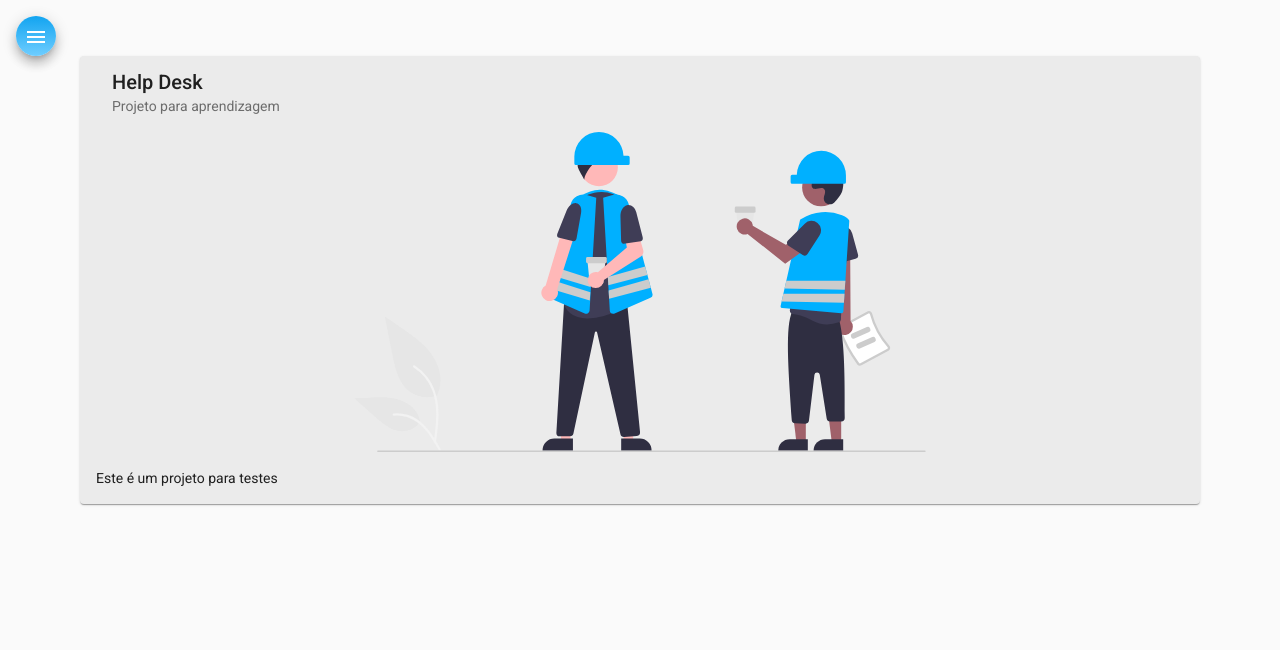
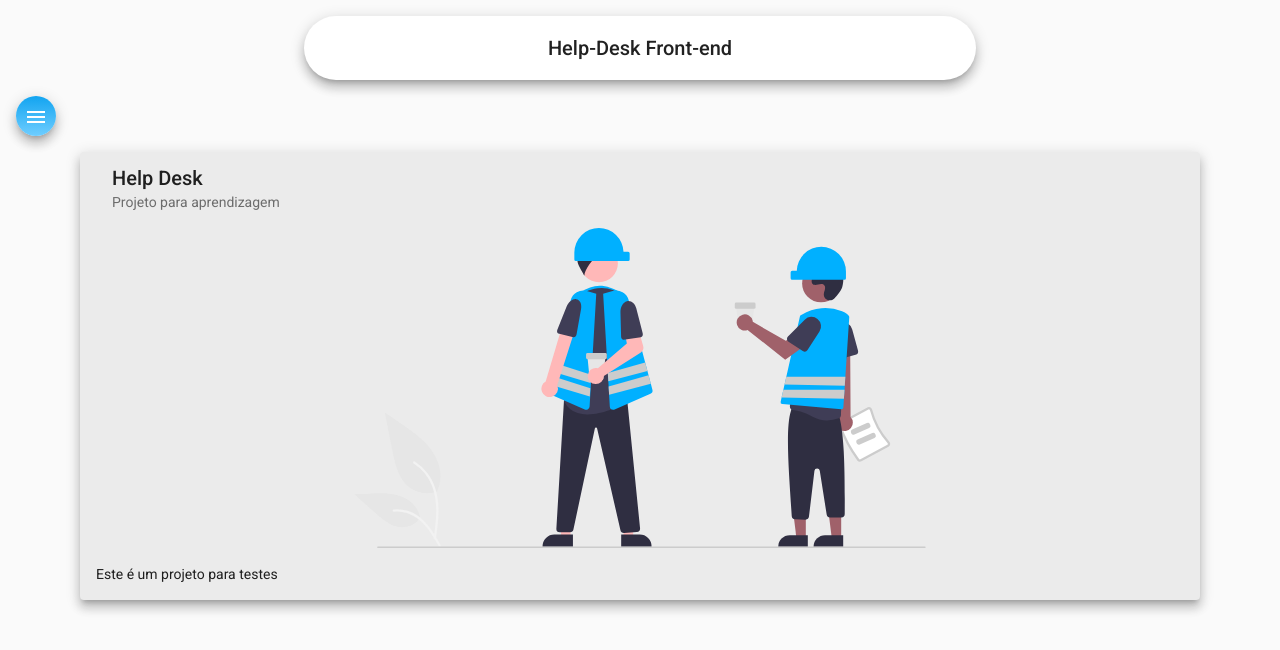
Before and after one commit to miguel826t/HelpDesk-Front, an Angular app: page /home in a window 1280 px wide. Shown: the top 650 px of the page. Built offline with nearby package versions, Linux system fonts and the light colour scheme.

Commit message:
Adicionado HTML e CSS para o Header

```diff
--- a/src/app/components/header/header.component.css
+++ b/src/app/components/header/header.component.css
@@ -0,0 +1,8 @@
+.container {
+    display: flex;
+    align-items: center;
+    justify-content: center;
+    max-width: 50%;
+    margin: 1rem auto;
+    border-radius: 2rem;
+}
--- a/src/app/components/header/header.component.html
+++ b/src/app/components/header/header.component.html
@@ -1 +1,3 @@
-<p>header works!</p>
+<mat-card class="card mat-elevation-z8 container">
+    <h2>Help-Desk Front-end</h2>
+</mat-card>
--- a/src/app/components/home/home.component.css
+++ b/src/app/components/home/home.component.css
@@ -1,6 +1,6 @@
 .card {
     width: 85%;
-    margin: auto;
+    margin: 1rem auto;
     background-color: rgba(235, 235, 235);
 }
 
--- a/src/app/components/home/home.component.html
+++ b/src/app/components/home/home.component.html
@@ -1,4 +1,4 @@
-<mat-card class="card">
+<mat-card class="card mat-elevation-z8">
     <mat-card-header>
       <mat-card-title>Help Desk</mat-card-title>
       <mat-card-subtitle>Projeto para aprendizagem</mat-card-subtitle>
--- a/src/app/components/nav/nav.component.css
+++ b/src/app/components/nav/nav.component.css
@@ -22,7 +22,7 @@ img {
 }
 
 .menu {
-    margin: 1rem 0 0 1rem;
+    margin: 0rem 0 0 1rem;
     color: white;
     background: linear-gradient(180deg, rgba(18,164,240,1) 0%, rgba(110,205,255,1) 100%);
 }
--- a/src/app/components/nav/nav.component.html
+++ b/src/app/components/nav/nav.component.html
@@ -31,6 +31,8 @@
     </mat-drawer>
 
     <div class="sidenav-content">
+       <!-- Chamando Header do projeto -->
+      <app-header></app-header>
       <button class="menu mat-elevation-z8" mat-icon-button (click)="drawer.toggle()">
         <mat-icon>menu</mat-icon>
       </button>
```
